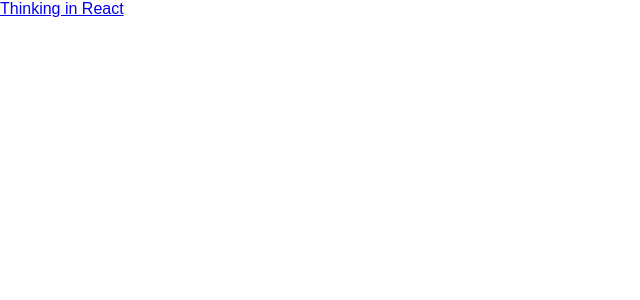
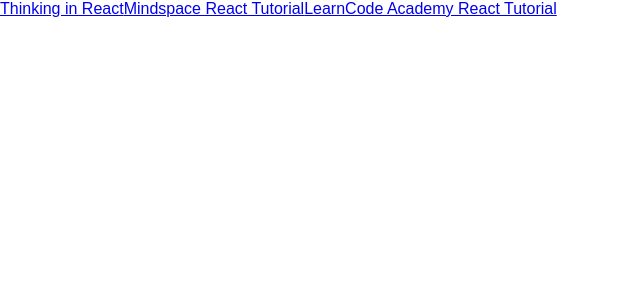
Before and after one commit to achorbinski/Bookmark-Manager, a React (Create React App) app: page / in a window 1280 px wide. Shown: the top 300 px of the page, without its empty margins (0-640 px from the left). Built offline with nearby package versions, Linux system fonts and the light colour scheme.

Commit message:
this is the third commit with 3 links

```diff
--- a/src/App.js
+++ b/src/App.js
@@ -8,12 +8,21 @@
     super();
 
     this.state = {
-      resource: "https://facebook.github.io/react/docs/thinking-in-react.html"
+      resources: [{title: "Thinking in React",
+                  url: "https://facebook.github.io/react/docs/thinking-in-react.html"},
+                  {title: "Mindspace React Tutorial",
+                  url: "https://www.youtube.com/watch?v=JPT3bFIwJYA&list=PL55RiY5tL51oyA8euSROLjMFZbXaV7skS"},
+                  {title: "LearnCode Academy React Tutorial",
+                  url: "https://youtu.be/fd2Cayhez58"}]
     };
   }
   render() {
     return (
-      <a href={this.state.resource}>Thinking in React</a>
+      <div>
+        {this.state.resources.map((resource) => {
+          return <a href = {resource.url}>{resource.title}</a>;
+        })}
+      </div>
     );
   }
 }
```
